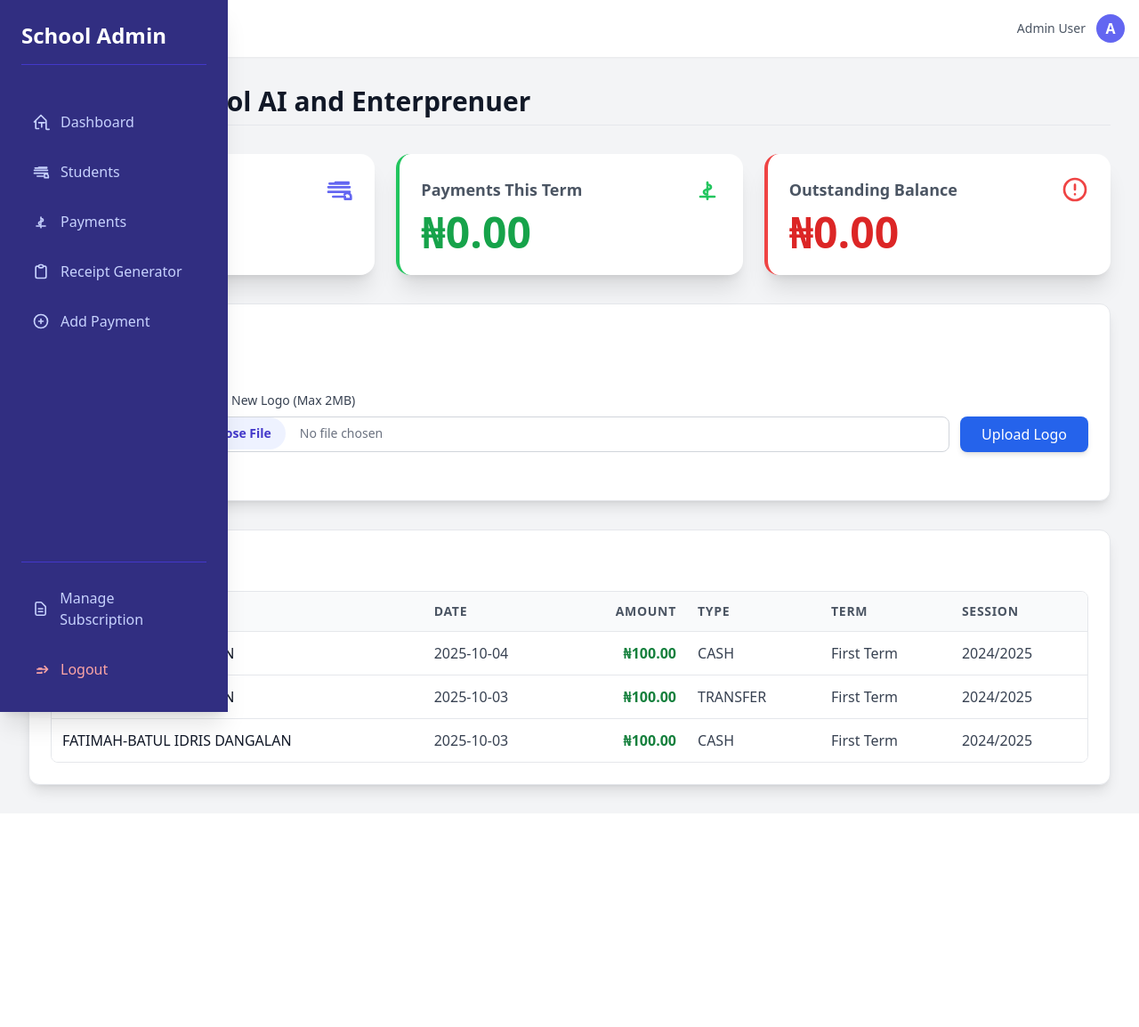
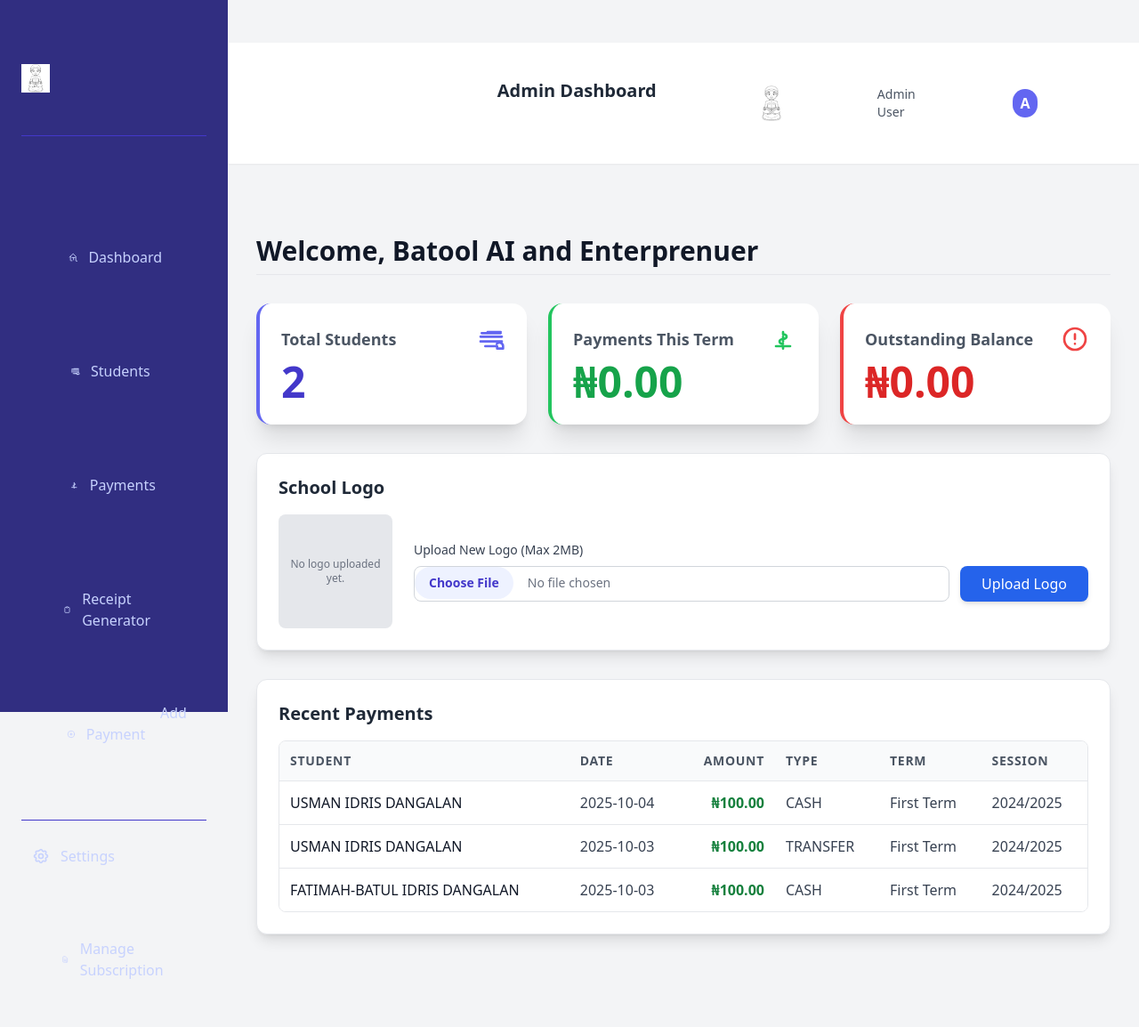
Before and after one commit to winter0019/school_pay, a Flask app: page /dashboard in a window 1280 px wide. Shown: the whole page at 89% size. Before the commit the page ends 902 px from the top, so only its background shows below. Run offline with Flask 3, Linux system fonts and the light colour scheme; a user stored in the database is signed in; some libraries are stand-ins or nearby versions.

Commit message:
Update layout.html

```diff
--- a/templates/layout.html
+++ b/templates/layout.html
@@ -11,10 +11,16 @@
     <div id="sidebar" class="fixed inset-y-0 left-0 z-40 w-64 bg-indigo-900 shadow-xl
         transition-transform duration-300 -translate-x-full lg:translate-x-0">
         <div class="p-6 text-white h-full flex flex-col">
+
                         <div class="text-2xl font-extrabold mb-10 border-b border-indigo-700 pb-4">
+                {% if school and school.logo_filename %}
+                <img src="{{ url_for('static', filename='uploads/logos/' + school.logo_filename) }}"
+                     alt="{{ school.name }} Logo"
+                     class="h-8 w-auto object-contain">
+                {% else %}
                 School Admin
+                {% endif %}
             </div>
-
                         <nav class="space-y-2 flex-grow">
                 <a href="{{ url_for('dashboard') }}" class="flex items-center p-3 rounded-lg text-indigo-200 hover:bg-indigo-700 hover:text-white transition duration-200">
                     <svg class="w-5 h-5 mr-3" fill="none" stroke="currentColor" viewBox="0 0 24 24" xmlns="http://www.w3.org/2000/svg"><path stroke-linecap="round" stroke-linejoin="round" stroke-width="2" d="M3 12l2-2m0 0l7-7 7 7M5 10v10a1 1 0 001 1h3m10-10v10a1 1 0 001 1h3m-10-9v6m-4-6h8"></path></svg>
@@ -29,7 +35,7 @@
                     Payments
                 </a>
                    <a href="{{ url_for('receipt_generator_index') }}" class="flex items-center p-3 rounded-lg text-indigo-200 hover:bg-indigo-700 hover:text-white transition duration-200">
-                    <svg class="w-5 h-5 mr-3" fill="none" stroke="currentColor" viewBox="0 0 24 24" xmlns="http://www.w3.org/2000/svg"><path stroke-linecap="round" stroke-linejoin="round" stroke-width="2" d="M9 5H7a2 2 0 00-2 2v12a2 2 0 002 2h10a2 2 0 002-2V7a2 2 0 00-2-2h-2M9 5a2 2 0 002 2h2a2 2 0 002-2M9 5a2 2 0 012-2h2a2 2 0 012 2"></path></svg>
+                    <svg class="w-5 h-5 mr-3" fill="none" stroke="currentColor" viewBox="0 0 24 24" xmlns="http://www.w3.org/2000/svg"><path stroke-linecap="round" stroke-linejoin="round" stroke-width="2" d="M9 5H7a2 2 0 00-2 2v12a2 2 0 002 2h10a2 2 0 002-2V7a2 2 0 00-2-2h-2M9 5a2 2 0 002 2h2a2 2 0 012-2M9 5a2 2 0 012-2h2a2 2 0 012 2"></path></svg>
                     Receipt Generator
                 </a>
                 <a href="{{ url_for('add_payment') }}" class="flex items-center p-3 rounded-lg text-indigo-200 hover:bg-indigo-700 hover:text-white transition duration-200">
@@ -38,7 +44,12 @@
                 </a>
             </nav>
 
-            <div class="mt-auto pt-4 border-t border-indigo-700">
+            <div class="mt-auto pt-4 border-t border-indigo-700 space-y-2">
+
+                <a href="{{ url_for('settings') }}" class="flex items-center p-3 rounded-lg text-indigo-200 hover:bg-indigo-700 hover:text-white transition duration-200">
+                    <svg class="w-5 h-5 mr-3" fill="none" stroke="currentColor" viewBox="0 0 24 24" xmlns="http://www.w3.org/2000/svg"><path stroke-linecap="round" stroke-linejoin="round" stroke-width="2" d="M10.325 4.317c.426-1.756 2.924-1.756 3.35 0a1.724 1.724 0 002.573 1.066c1.543-.94 3.31.826 2.37 2.37a1.724 1.724 0 001.065 2.572c1.756.426 1.756 2.924 0 3.35a1.724 1.724 0 00-1.066 2.573c.94 1.543-.826 3.31-2.37 2.37a1.724 1.724 0 00-2.572 1.065c-.426 1.756-2.924 1.756-3.35 0a1.724 1.724 0 00-2.573-1.066c-1.543.94-3.31-.826-2.37-2.37a1.724 1.724 0 00-1.065-2.572c-1.756-.426-1.756-2.924 0-3.35a1.724 1.724 0 001.066-2.573c-.94-1.543.826-3.31 2.37-2.37h.001z"></path><path stroke-linecap="round" stroke-linejoin="round" stroke-width="2" d="M15 12a3 3 0 11-6 0 3 3 0 016 0z"></path></svg>
+                    Settings
+                </a>
                                    <a href="{{ url_for('pay_with_paystack_subscription') }}" class="flex items-center p-3 rounded-lg text-indigo-200 hover:bg-indigo-700 hover:text-white transition duration-200">
                     <svg class="w-5 h-5 mr-3" fill="none" stroke="currentColor" viewBox="0 0 24 24" xmlns="http://www.w3.org/2000/svg"><path stroke-linecap="round" stroke-linejoin="round" stroke-width="2" d="M9 12h6m-6 4h6m2 5H7a2 2 0 01-2-2V5a2 2 0 012-2h5.586a1 1 0 01.707.293l5.414 5.414a1 1 0 01.293.707V19a2 2 0 01-2 2z"></path></svg>
                     Manage Subscription
@@ -53,7 +64,7 @@
 
     <div id="sidebar-backdrop" class="fixed inset-0 bg-black opacity-50 z-30 hidden lg:hidden" onclick="toggleSidebar()"></div>
 
-    <div id="main-content" class="min-h-screen **lg:ml-64**">
+    <div id="main-content" class="min-h-screen lg:ml-64">
 
         <header class="bg-white shadow-sm p-4 sticky top-0 z-10">
             <div class="flex items-center justify-between">
@@ -66,6 +77,11 @@
                 </h1>
 
                 <div class="flex items-center space-x-3">
+                    {% if school and school.logo_filename %}
+                    <img src="{{ url_for('static', filename='uploads/logos/' + school.logo_filename) }}"
+                        alt="{{ school.name }} Logo"
+                        class="h-10 w-auto object-contain mr-4 hidden sm:block">
+                    {% endif %}
                                         <span class="text-sm text-gray-600 hidden sm:inline">Admin User</span>
                     <div class="h-8 w-8 bg-indigo-500 rounded-full flex items-center justify-center text-white font-bold">A</div>
                 </div>
```
Lines whose indentation alone changed are shown as unchanged.
